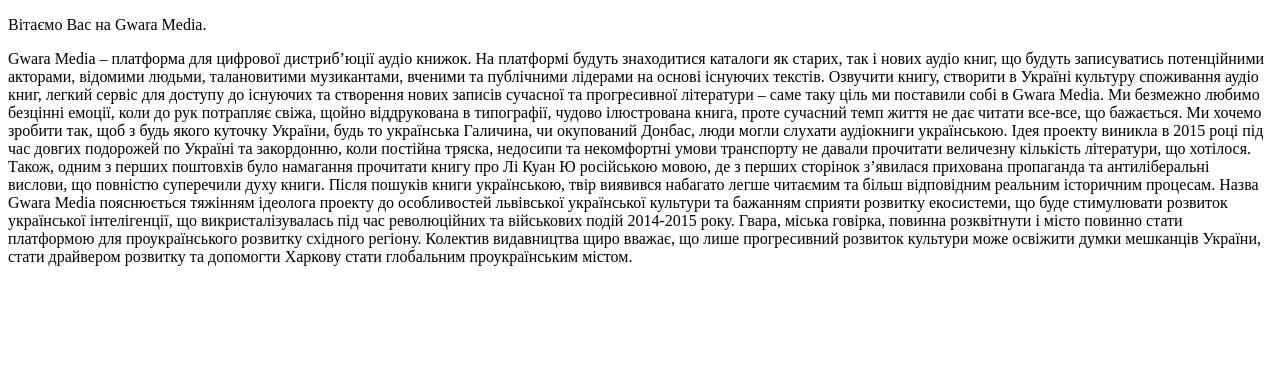
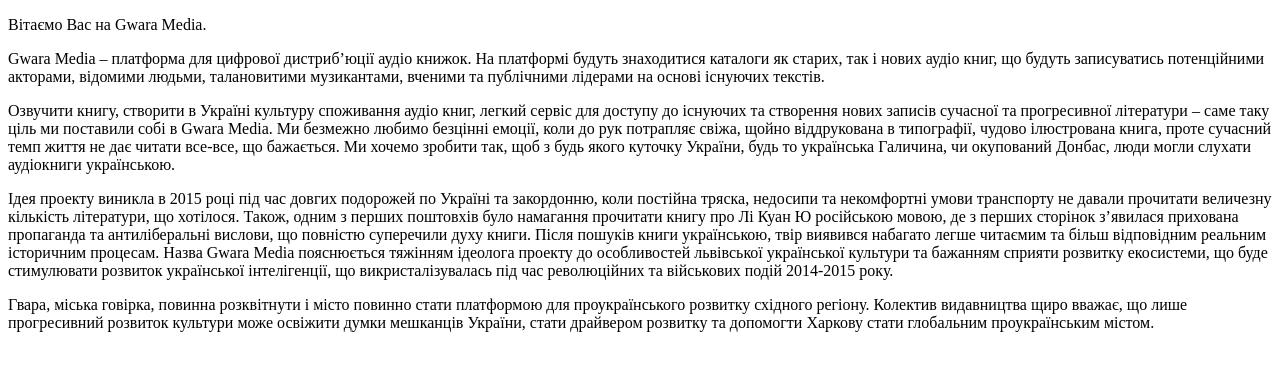
Before and after one commit to Grievoushead/prokop.github.io, a plain HTML site: page hello.html in a window 1280 px wide. Drawn offline with Linux system fonts and the light colour scheme.

Commit message:
Fixed project description

```diff
--- a/hello.html
+++ b/hello.html
@@ -6,12 +6,12 @@
 </head>
 <body>
 <p> Вітаємо Вас на Gwara Media.</p>
-<p>Gwara Media – платформа для цифрової дистриб’юції аудіо книжок. На платформі будуть знаходитися каталоги як старих, так і нових аудіо книг, що будуть записуватись потенційними акторами, відомими людьми, талановитими музикантами, вченими та публічними лідерами на основі існуючих текстів.
-Озвучити книгу, створити в Україні культуру споживання аудіо книг, легкий сервіс для доступу до існуючих та створення нових записів сучасної та прогресивної літератури – саме таку ціль ми поставили собі в Gwara Media. Ми безмежно любимо безцінні емоції, коли до рук потрапляє свіжа, щойно віддрукована в типографії, чудово ілюстрована книга, проте сучасний темп життя не дає читати все-все, що бажається. Ми хочемо зробити так, щоб з будь якого куточку України, будь то українська Галичина, чи окупований Донбас, люди могли
-слухати аудіокниги українською.
-Ідея проекту виникла в 2015 році під час довгих подорожей по Україні та закордонню, коли постійна тряска, недосипи та некомфортні умови транспорту не давали прочитати величезну кількість літератури, що хотілося. Також, одним з перших поштовхів було намагання прочитати книгу про Лі Куан Ю російською мовою, де з перших сторінок з’явилася прихована пропаганда та антиліберальні вислови, що повністю суперечили духу книги. Після пошуків книги українською, твір виявився набагато легше читаємим та більш відповідним реальним історичним процесам.
-Назва Gwara Media пояснюється тяжінням ідеолога проекту до особливостей львівської української культури та бажанням сприяти розвитку екосистеми, що буде стимулювати розвиток української інтелігенції, що викристалізувалась під час революційних та військових подій 2014-2015 року.
-Гвара, міська говірка, повинна розквітнути і місто повинно стати платформою для проукраїнського розвитку східного регіону. Колектив видавництва щиро вважає, що лише прогресивний розвиток культури може освіжити думки мешканців України, стати драйвером розвитку та допомогти Харкову стати глобальним проукраїнським містом.
+<p>Gwara Media – платформа для цифрової дистриб’юції аудіо книжок. На платформі будуть знаходитися каталоги як старих, так і нових аудіо книг, що будуть записуватись потенційними акторами, відомими людьми, талановитими музикантами, вченими та публічними лідерами на основі існуючих текстів.</p>
+<p>Озвучити книгу, створити в Україні культуру споживання аудіо книг, легкий сервіс для доступу до існуючих та створення нових записів сучасної та прогресивної літератури – саме таку ціль ми поставили собі в Gwara Media. Ми безмежно любимо безцінні емоції, коли до рук потрапляє свіжа, щойно віддрукована в типографії, чудово ілюстрована книга, проте сучасний темп життя не дає читати все-все, що бажається. Ми хочемо зробити так, щоб з будь якого куточку України, будь то українська Галичина, чи окупований Донбас, люди могли
+слухати аудіокниги українською.</p>
+<p>Ідея проекту виникла в 2015 році під час довгих подорожей по Україні та закордонню, коли постійна тряска, недосипи та некомфортні умови транспорту не давали прочитати величезну кількість літератури, що хотілося. Також, одним з перших поштовхів було намагання прочитати книгу про Лі Куан Ю російською мовою, де з перших сторінок з’явилася прихована пропаганда та антиліберальні вислови, що повністю суперечили духу книги. Після пошуків книги українською, твір виявився набагато легше читаємим та більш відповідним реальним історичним процесам.
+Назва Gwara Media пояснюється тяжінням ідеолога проекту до особливостей львівської української культури та бажанням сприяти розвитку екосистеми, що буде стимулювати розвиток української інтелігенції, що викристалізувалась під час революційних та військових подій 2014-2015 року.</p>
+</p>Гвара, міська говірка, повинна розквітнути і місто повинно стати платформою для проукраїнського розвитку східного регіону. Колектив видавництва щиро вважає, що лише прогресивний розвиток культури може освіжити думки мешканців України, стати драйвером розвитку та допомогти Харкову стати глобальним проукраїнським містом.</p>
 </p>
 </body>
 </html>
```
